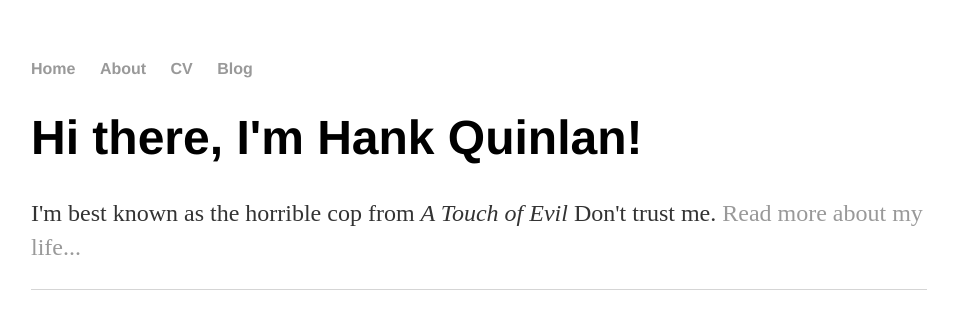
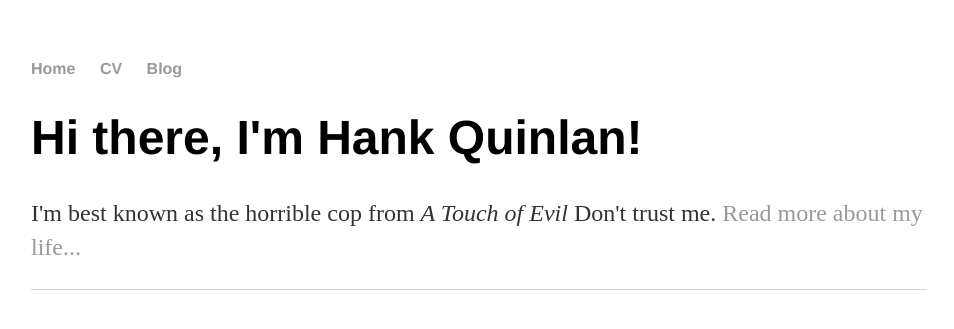
Before and after one commit to TheHarshaD/theHarshaD.github.io, a Jekyll site: the page built from index.html, in a window 1280 px wide. Shown: the top 329 px of the page, without its empty margins (161-1115 px from the left). Built offline with Jekyll 4.4.1, drawn with Linux system fonts in a browser that asks for light colours.

Commit message:
Update default.html

```diff
--- a/_layouts/default.html
+++ b/_layouts/default.html
@@ -9,9 +9,8 @@
 			<nav>
 	    		<ul>
 	        		<li><a href="/">Home</a></li>
-		        	<li><a href="/about">About</a></li>
-	        		<li><a href="/cv">CV</a></li>
-	        		<li><a href="/blog">Blog</a></li>
+	        		<li><a href="/CV">CV</a></li>
+	        		<li><a href="/Blog">Blog</a></li>
 	    		</ul>
 			</nav>
 			<div class="container">
```
